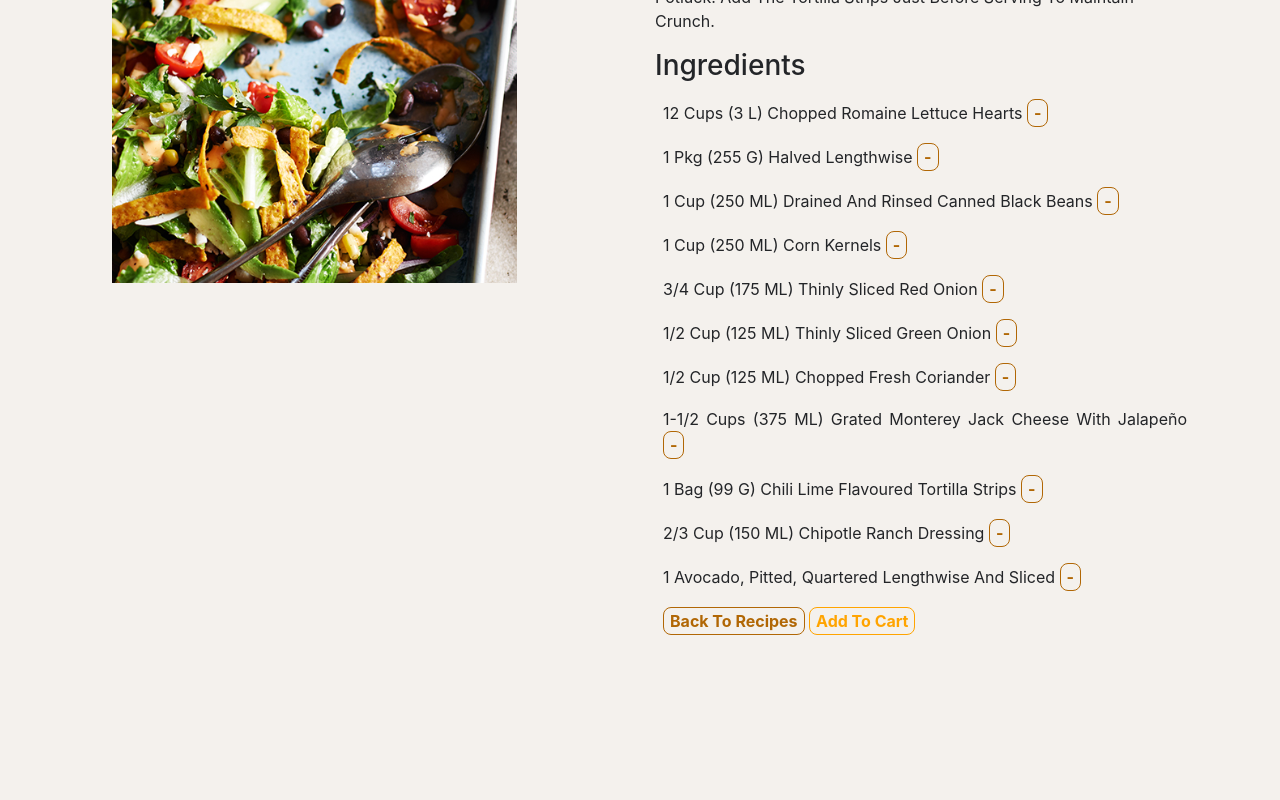
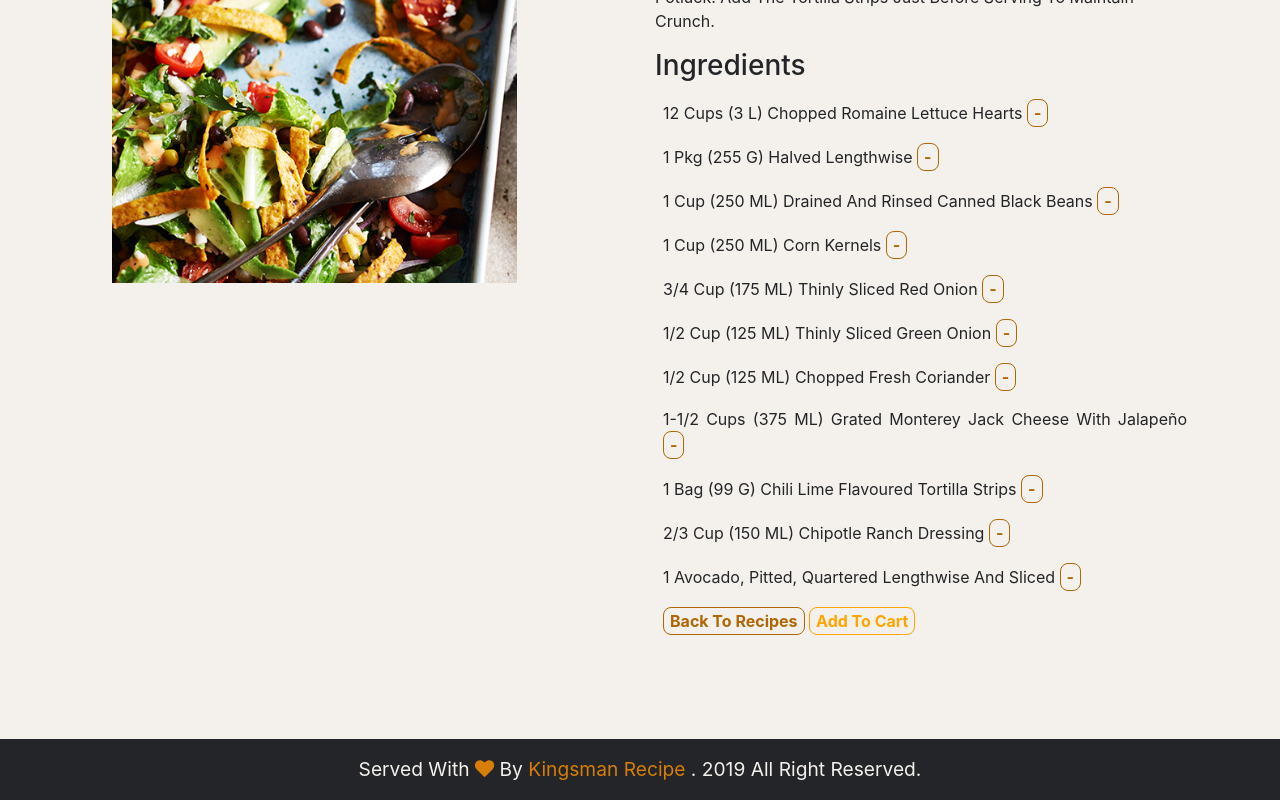
Before and after one commit to emmbyiringiro/recipe-book, a React (Create React App) app: page /details in a window 1280 px wide. Shown: the part 348-1148 px from the top of the page. Before the commit the page ends 1087 px from the top, so only its background shows below. Built offline with nearby package versions, Linux system fonts and the light colour scheme.

Commit message:
App Footer Added

```diff
--- a/src/App.js
+++ b/src/App.js
@@ -10,6 +10,7 @@ import Cart from "./components/cart/";
 import Details from "./components/Details";
 import Default from "./components/Default";
 import Modal from "./components/Modal";
+import Footer from "./components/Footer";
 class App extends Component {
   render() {
     return (
@@ -22,6 +23,7 @@ class App extends Component {
           <Route component={Default} />
         </Switch>
         <Modal />
+        <Footer />
       </React.Fragment>
     );
   }
--- a/src/components/Buttons.js
+++ b/src/components/Buttons.js
@@ -26,3 +26,10 @@ export const NavWraper = styled.nav`
     font-size: 1.4rem;
   }
 `;
+
+export const FooterWraper = styled.div`
+  background: var(--mainDark);
+  color:  #f4f1ed;
+  font-size:1.2rem;
+  }
+`;
--- /dev/null
+++ b/src/components/Footer.js
@@ -0,0 +1,26 @@
+import React, { Component } from "react";
+
+import { FontAwesomeIcon } from "@fortawesome/react-fontawesome";
+import { faHeart } from "@fortawesome/free-solid-svg-icons";
+import { FooterWraper } from "./Buttons";
+
+class Footer extends Component {
+  render() {
+    return (
+      <FooterWraper>
+        <div className="row">
+          <div className="col-10 mx-auto text-capitalize py-3 text-center ">
+            Served with{" "}
+            <span className="text-bright">
+              <FontAwesomeIcon icon={faHeart} />
+            </span>{" "}
+            by <span className="text-bright"> Kingsman Recipe</span> .{" "}
+            {new Date().getFullYear()} All Right Reserved.
+          </div>
+        </div>
+      </FooterWraper>
+    );
+  }
+}
+
+export default Footer;
```
